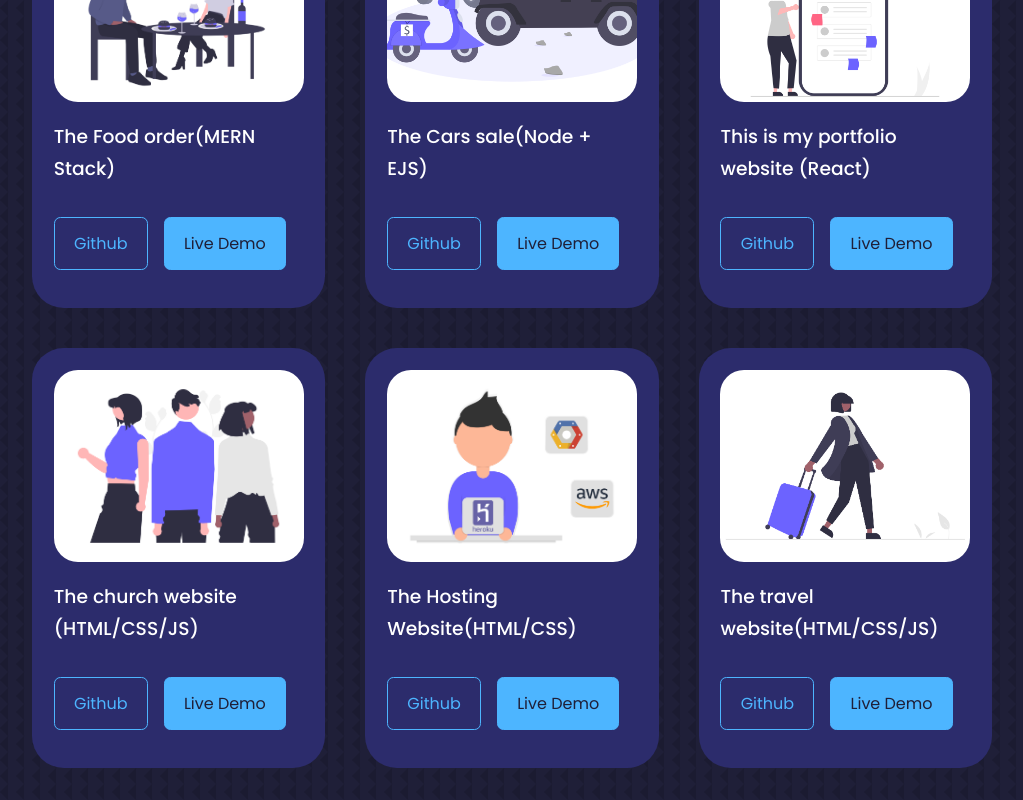
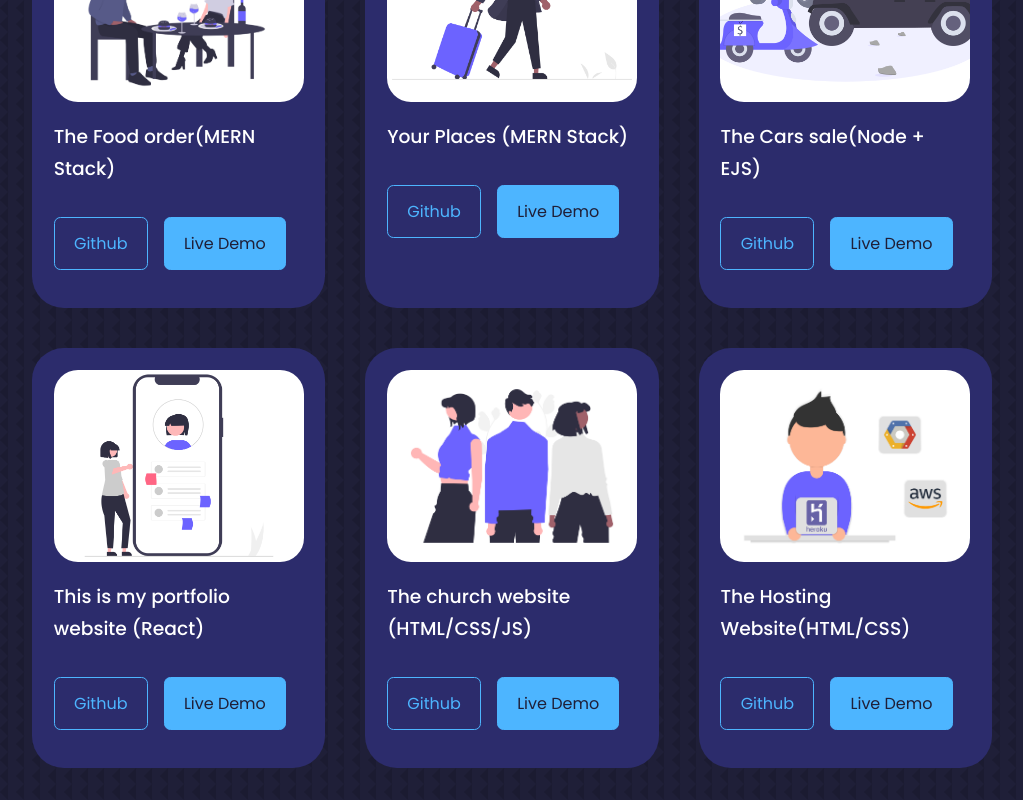
Before and after one commit to Marchelllo27/portfolio-react, a React (Create React App) app: page / in a window 1280 px wide. Shown: the part 3280-4080 px from the top of the page, without its empty margins (128-1151 px from the left). Built offline with nearby package versions, Linux system fonts and the light colour scheme.

Commit message:
your places portfoli site added

```diff
--- a/src/components/portfolio/Portfolio.jsx
+++ b/src/components/portfolio/Portfolio.jsx
@@ -21,39 +21,46 @@ const data = [
   },
   {
     id: 2,
+    image: travel,
+    title: "Your Places (MERN Stack)",
+    github: "https://github.com/Marchelllo27/mern-guide-places",
+    demo: "https://mern-guide-frontend.web.app",
+  },
+  {
+    id: 3,
     image: car,
     title: "The Cars sale(Node + EJS)",
     github: "https://github.com/Marchelllo27/ONLINE-SHOP-SHWARZ",
     demo: "https://carsale-node-ejs.herokuapp.com/",
   },
   {
-    id: 3,
+    id: 4,
     image: portfolio,
     title: "This is my portfolio website (React)",
     github: "https://github.com/Marchelllo27/portfolio-react",
     demo: "https://portfolio-marc.netlify.app",
   },
   {
-    id: 4,
+    id: 5,
     image: church,
     title: "The church website (HTML/CSS/JS)",
     github: "https://github.com/Marchelllo27/Marchelllo27.github.io",
     demo: "https://marchelllo27.github.io/",
   },
   {
-    id: 5,
+    id: 6,
     image: hosting,
     title: "The Hosting Website(HTML/CSS)",
     github: "https://github.com/Marchelllo27/loruki-website",
     demo: "https://loruki-demo-hosting.netlify.app",
   },
-  {
-    id: 6,
-    image: travel,
-    title: "The travel website(HTML/CSS/JS)",
-    github: "https://github.com/Marchelllo27/Travel.CreatWebsite-With-Video-Background",
-    demo: "https://travel-backgroundvideo.netlify.app/",
-  },
+  // {
+  //   id: 6,
+  //   image: travel,
+  //   title: "The travel website(HTML/CSS/JS)",
+  //   github: "https://github.com/Marchelllo27/Travel.CreatWebsite-With-Video-Background",
+  //   demo: "https://travel-backgroundvideo.netlify.app/",
+  // },
 ];
 
 const Portfolio = () => {
```
